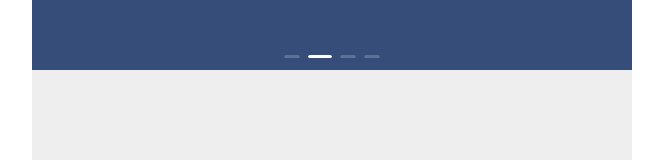
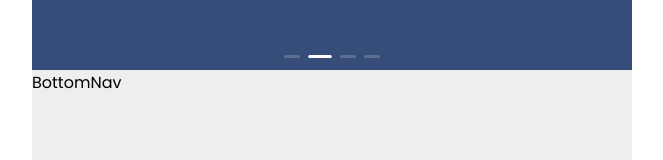
Before and after one commit to ShivamSharma3589/vbm, a React (Create React App) app: page / in a window 1280 px wide. Shown: the part 160-320 px from the top of the page, without its empty margins (308-971 px from the left). Built offline with nearby package versions, Linux system fonts and the light colour scheme.

Commit message:
Changes: 1. Made the changes in the flow of the theme. 2. Added AppLayout and Navigation Files

```diff
--- a/package.json
+++ b/package.json
@@ -9,6 +9,7 @@
     "antd": "^5.1.6",
     "react": "^18.2.0",
     "react-dom": "^18.2.0",
+    "react-router-dom": "^6.8.2",
     "react-scripts": "5.0.1",
     "web-vitals": "^2.1.4"
   },
--- a/src/App.js
+++ b/src/App.js
@@ -1,19 +1,23 @@
-import React from 'react';
-import {
-  Banner,
-  PromoList,
-  TopBar,
-  Wrapper
-} from './components';
+/**
+ * This is the beginning of the App
+ * @author: shivayasharma1149@gmail.com
+ */
+
+import React from "react";
+import { BrowserRouter } from "react-router-dom";
+import AppLayout from "./layout/AppLayout";
+import Navigation from "./navigator/Navigation";
 
 const App = () => {
   return (
-    <Wrapper>
-      <TopBar />
-      <PromoList />
-      <Banner />
-    </Wrapper>
-  )
-}
+    <div className="main-container">
+      <BrowserRouter>
+        <AppLayout>
+          <Navigation />
+        </AppLayout>
+      </BrowserRouter>
+    </div>
+  );
+};
 
 export default App;
--- /dev/null
+++ b/src/components/bottom-nav/BottomNav.js
@@ -0,0 +1,12 @@
+/**
+ * BOTTOM NAVIGATION COMPONENT
+ */
+
+import React from "react";
+import "./BottomNav.css";
+
+const BottomNav = () => {
+  return <div>BottomNav</div>;
+};
+
+export default BottomNav;
--- /dev/null
+++ b/src/components/custom-loader/CustomLoader.js
@@ -0,0 +1,11 @@
+/**
+ * CUSTOM LOADER COMPONENT
+ */
+
+import React from "react";
+
+const CustomLoader = () => {
+  return <div>CustomLoader</div>;
+};
+
+export default CustomLoader;
--- a/src/components/index.js
+++ b/src/components/index.js
@@ -2,10 +2,6 @@ import Wrapper from "./wrapper/Wrapper";
 import TopBar from "./topbar/TopBar";
 import PromoList from "./promolist/PromoList";
 import Banner from "./carousel/Banner";
+import BottomNav from "./bottom-nav/BottomNav";
 
-export {
-  Wrapper,
-  TopBar,
-  PromoList,
-  Banner,
-};
+export { Wrapper, TopBar, PromoList, Banner, BottomNav };
--- /dev/null
+++ b/src/layout/AppLayout.js
@@ -0,0 +1,18 @@
+/**
+ * MAIN APP LAYOUT FILE
+ */
+
+import React from "react";
+import { BottomNav, TopBar, Wrapper } from "../components";
+
+const AppLayout = ({ children }) => {
+  return (
+    <Wrapper>
+      <TopBar />
+      {children}
+      <BottomNav />
+    </Wrapper>
+  );
+};
+
+export default AppLayout;
--- /dev/null
+++ b/src/navigator/Navigation.js
@@ -0,0 +1,29 @@
+/**
+ * NAVIGATION COMPONENT FILE
+ */
+
+import React from "react";
+import { Suspense } from "react";
+import { Navigate, Route, Routes } from "react-router-dom";
+import CustomLoader from "../components/custom-loader/CustomLoader";
+
+const Navigation = () => {
+  const HomePage = React.lazy(() => import("../pages/home-page/HomePage"));
+  return (
+    <Suspense fallback={<CustomLoader />}>
+      <Routes>
+        <Route
+          path="/"
+          element={
+            <Suspense fallback={<CustomLoader />}>
+              <HomePage />
+            </Suspense>
+          }
+        />
+        <Route path="*" element={<Navigate />} />
+      </Routes>
+    </Suspense>
+  );
+};
+
+export default Navigation;
--- /dev/null
+++ b/src/pages/home-page/HomePage.js
@@ -0,0 +1,17 @@
+/**
+ * HOME PAGE
+ */
+
+import React from "react";
+import { Banner, PromoList } from "../../components";
+
+const HomePage = () => {
+  return (
+    <div className="homepage-wrapper">
+      <PromoList />
+      <Banner />
+    </div>
+  );
+};
+
+export default HomePage;
```
Also changed, not shown: src/components/bottom-nav/BottomNav.css (added), src/components/custom-loader/CustomeLoader.css (added), src/pages/home-page/HomePage.css (added), 1 other file (tests, documents, lock files or other folders).
